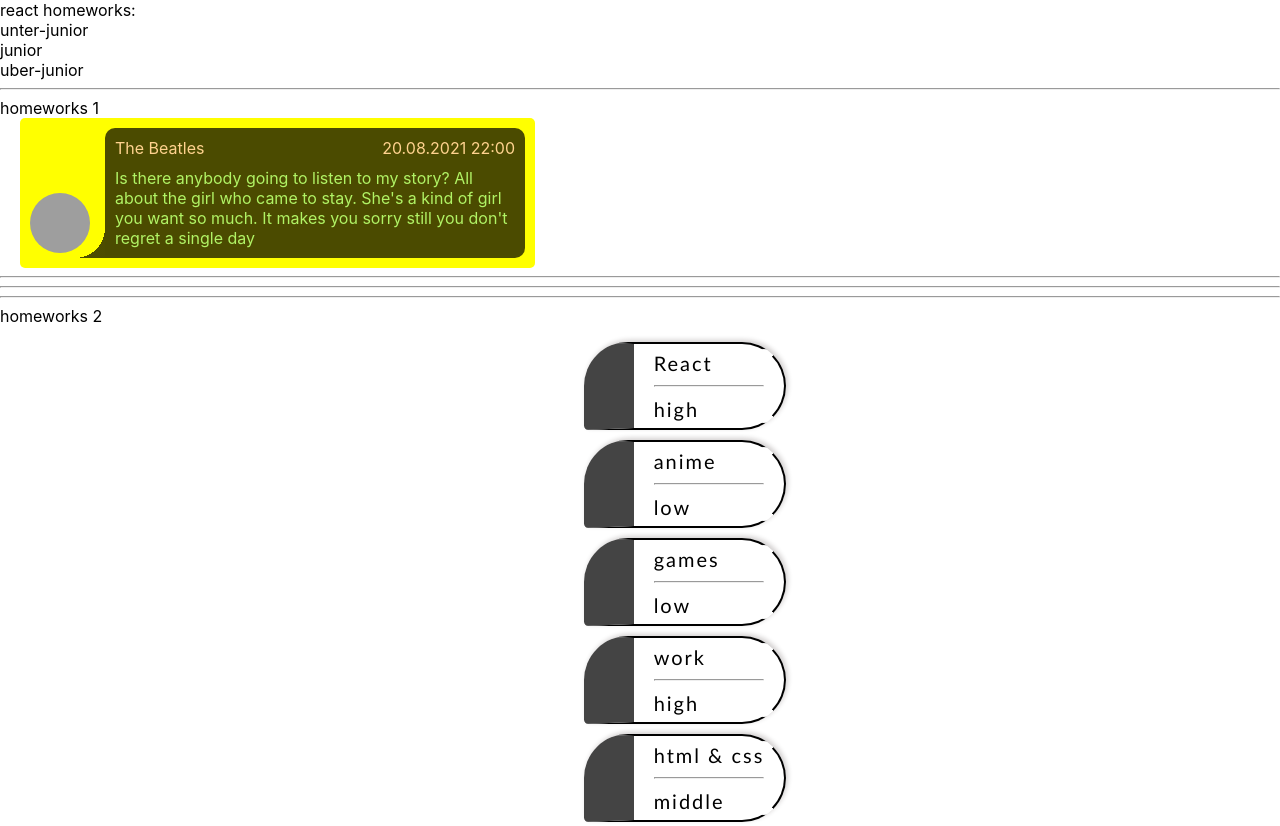
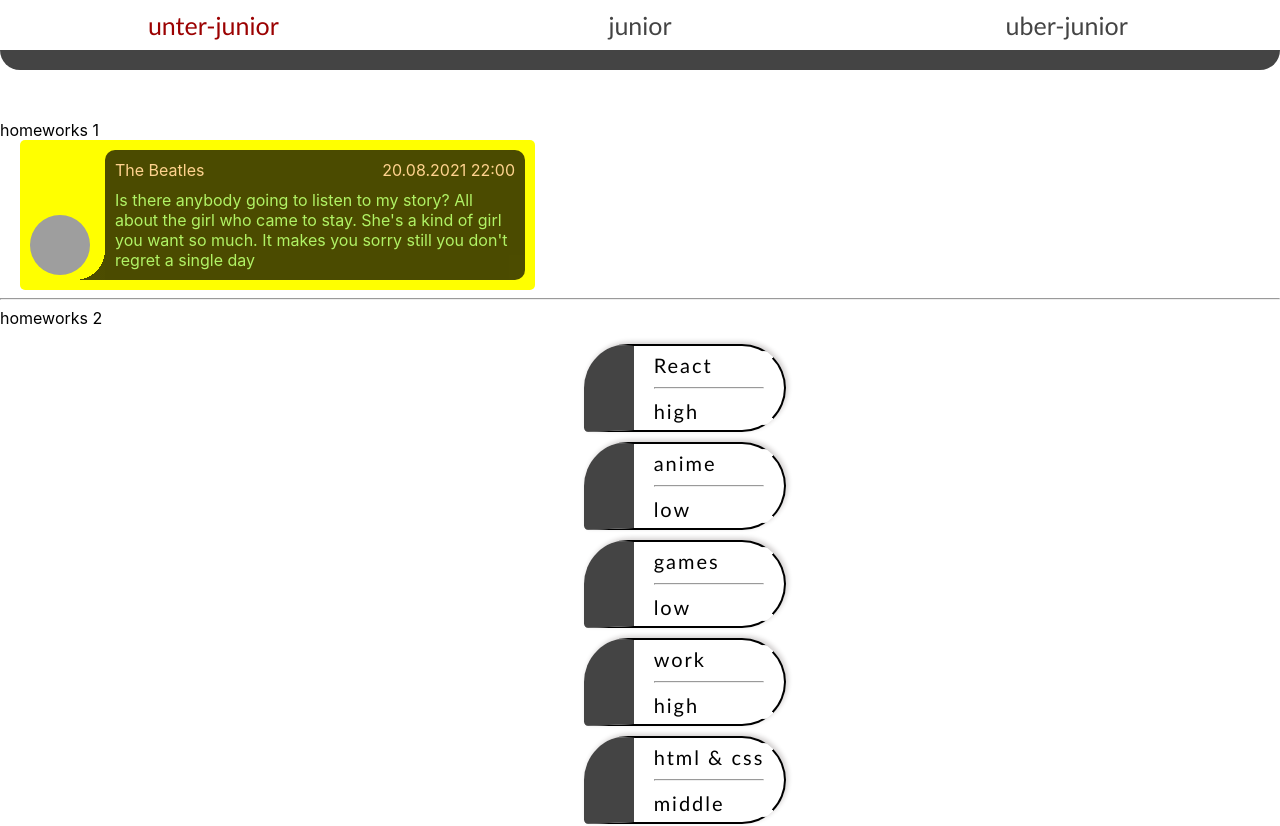
Before and after one commit to GlennMiller1991/homeworks, a React (Create React App) app: page /#/unter-junior in a window 1280 px wide. Shown: the top 826 px of the page. Built offline with nearby package versions, Linux system fonts and the light colour scheme; grey boxes are pictures that could not be loaded.

Commit message:
Navigation was added

```diff
--- a/src/p1-main/m1-ui/u1-app/App.module.css
+++ b/src/p1-main/m1-ui/u1-app/App.module.css
@@ -1,3 +1,9 @@
 .App {
+    animation: Down 5s forwards;
+}
 
+@keyframes Down {
+    to {
+        transform: translateY(50px);
+    }
 }
--- a/src/p1-main/m1-ui/u1-app/App.tsx
+++ b/src/p1-main/m1-ui/u1-app/App.tsx
@@ -1,21 +1,11 @@
 import React from 'react'
 import s from './App.module.css'
-import HW1 from '../../../p2-homeworks/h1/HW1'
-import HW2 from "../../../p2-homeworks/h2/HW2";
-import HW3 from "../../../p2-homeworks/h3/HW3";
-import HW4 from "../../../p2-homeworks/h4/HW4";
 import HW5 from "../../../p2-homeworks/h5/HW5";
 
 function App() {
     return (
         <div className={s.App}>
-            <div>react homeworks:</div>
-            {/*<HW1/>
-            <HW2/>
-            <HW3/>
-            <HW4/>*/}
             <HW5/>
-
         </div>
     )
 }
--- a/src/p2-homeworks/h1/HW1.tsx
+++ b/src/p2-homeworks/h1/HW1.tsx
@@ -12,7 +12,6 @@ const messageData = {
 function HW1() {
     return (
         <div>
-            <hr/>
             homeworks 1
 
             <Message
@@ -21,11 +20,6 @@ function HW1() {
                 message={messageData.message}
                 time={messageData.time}
             />
-
-            <hr/>
-            {/*для личного творчества, могу проверить*/}
-            {/*<AlternativeMessage/>*/}
-            <hr/>
         </div>
     )
 }
--- a/src/p2-homeworks/h5/Header.tsx
+++ b/src/p2-homeworks/h5/Header.tsx
@@ -1,13 +1,18 @@
 import React from 'react'
-import styles from './Header.module.css'
+import {NavLink} from 'react-router-dom'
+import styles from './pages/Header.module.css'
 
 function Header() {
     return (
-        <div>
-            <div>unter-junior</div>
-            <div>junior</div>
-            <div>uber-junior</div>
-        </div>
+            <div className={styles.nava}>
+                <div className={styles.unterJunior}><NavLink exact to={'/unter-junior'}
+                                                             activeClassName={styles.active}>unter-junior</NavLink>
+                </div>
+                <div className={styles.Junior}><NavLink exact to={'/junior'}
+                                                        activeClassName={styles.active}>junior</NavLink></div>
+                <div className={styles.uberJunior}><NavLink exact to={'/uber-junior'}
+                                                            activeClassName={styles.active}>uber-junior</NavLink></div>
+            </div>
     )
 }
 
--- a/src/p2-homeworks/h5/pages/Header.module.css
+++ b/src/p2-homeworks/h5/pages/Header.module.css
@@ -0,0 +1,26 @@
+.nava {
+    display: grid;
+    grid-template-columns: 1fr 1fr 1fr;
+    border-bottom: 20px solid #444444;
+    border-radius: 0 0 20px 20px;
+    transform: translateY(-50px);
+}
+
+.unterJunior, .Junior, .uberJunior {
+    height: 50px;
+    font-size: 25px;
+    color: #444444;
+    font-family: "Trebuchet MS", "Lucida Sans";
+    display: flex;
+    justify-content: center;
+    align-items: center;
+}
+
+a {
+    text-decoration: none;
+    color: #444444;
+}
+
+a.active {
+    color: rgb(155, 1, 1);
+}
```
